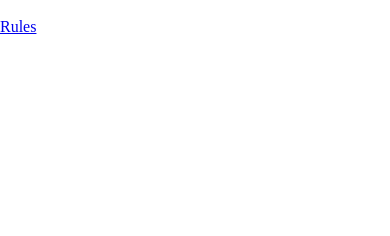
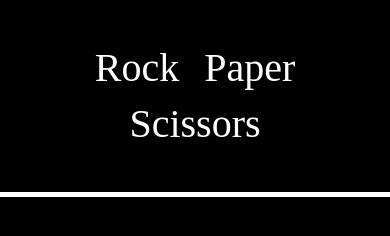
Before and after one commit to SeraphA86/Rock-Paper-Scissors, a plain HTML site: page index.html in a window 390 px wide. Drawn offline with Linux system fonts and the light colour scheme.

Commit message:
Create styles for header and fix header

```diff
--- a/index.html
+++ b/index.html
@@ -8,16 +8,7 @@
     </head>
     <body>
         <header>
-            <div class="logo">
-                <img scr='#'/>
-                <div class="logoText">
-                    <p></p>
-                </div>
-            </div>
-
-            <div class="rules">
-                <a href="#">Rules</a>
-            </div>
+            <p>Rock Paper Scissors</p>
         </header>
         <div class="middle">
             <div class="scoreH"></div>
--- a/styles/styles.css
+++ b/styles/styles.css
@@ -5,10 +5,38 @@
     box-sizing: border-box;
 }
 
+body
+{
+    background-color:black;
+}
+
+p
+{
+    color:white;
+
+}
+
+header
+{
+   display:flex;
+   align-items: center;
+   justify-content:center;
+   font-size:40px;
+   padding:40px;
+   border-bottom:5px solid white;
+   text-align: center;
+
+
+}
+
 /* Mobile Styles */
 @media only screen and (max-width: 400px)
 {
-
+    header p
+    {
+        line-height:1.4;
+        word-spacing: 15px;
+    }
 }
 
 /* Tablet Styles */
```
